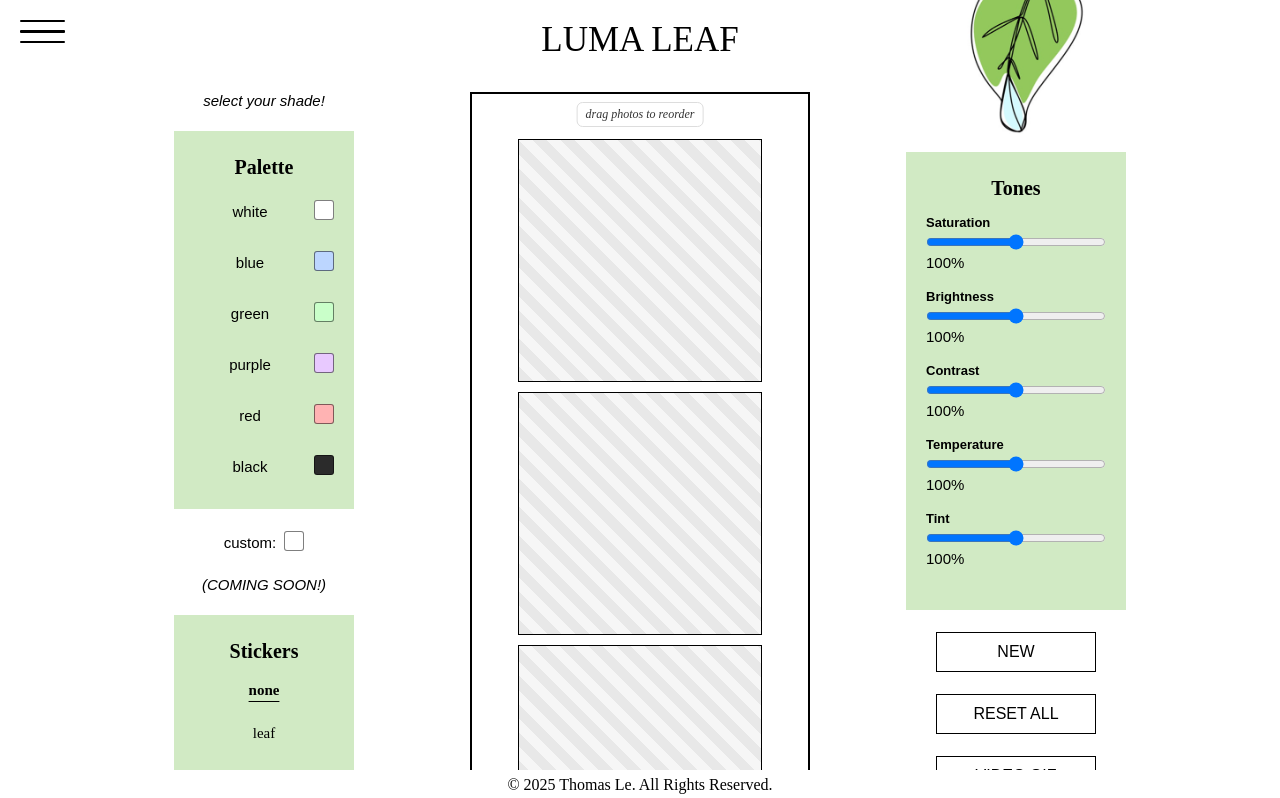
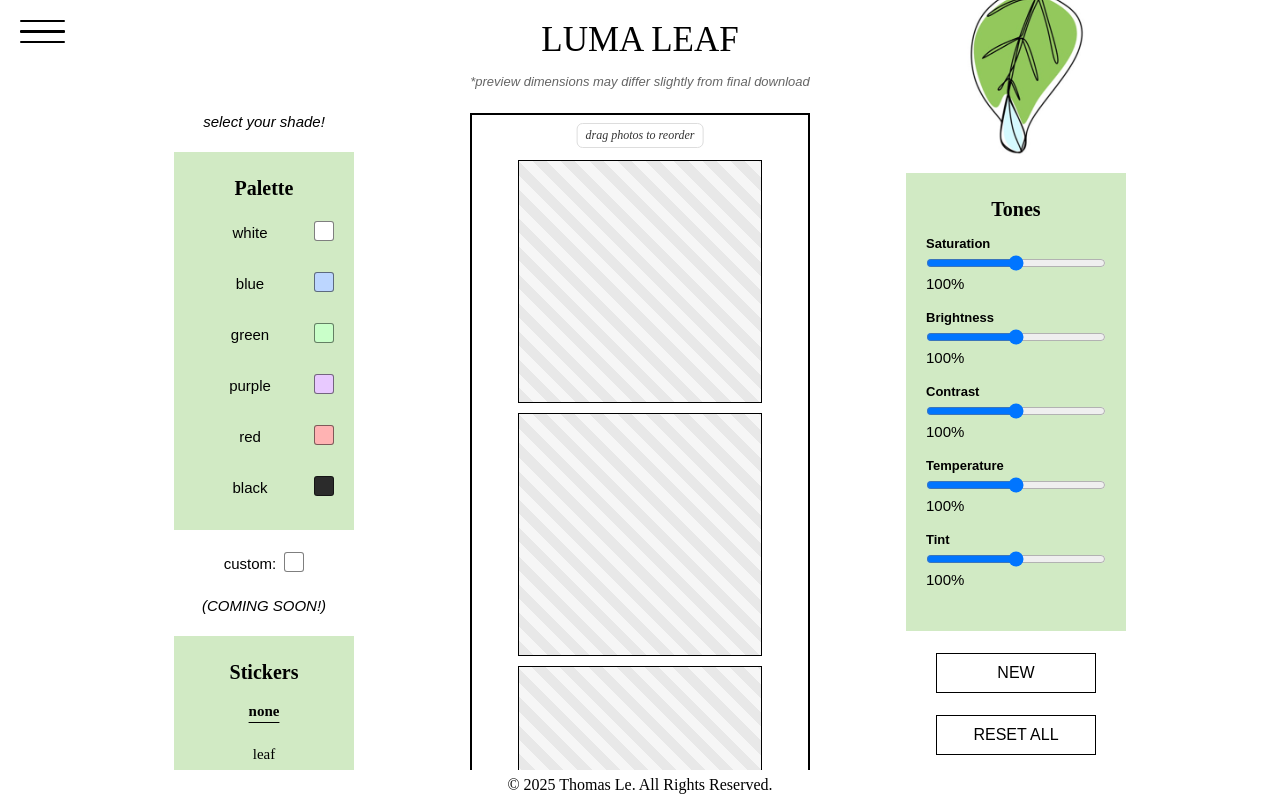
Before and after one commit to tomaseuu/project-photobooth, a Next.js app: page /photostrip in a window 1280 px wide. Shown: the top 798 px of the page. Built offline with nearby package versions, Linux system fonts and the light colour scheme.

Commit message:
added note in photostrip

```diff
--- a/src/app/photostrip/page.tsx
+++ b/src/app/photostrip/page.tsx
@@ -908,6 +908,9 @@
   return (
     <div className={styles.page}>
       <h1>LUMA LEAF</h1>
+      <p className={styles.dimensionsNote}>
+        *preview dimensions may differ slightly from final download
+      </p>
 
       <div className={styles.layout}>
         {/* LEFT: Palette + Custom + Themes */}
--- a/src/app/photostrip/photostrip.module.css
+++ b/src/app/photostrip/photostrip.module.css
@@ -587,3 +587,14 @@
   .stickerItem { font-size: 24px; }
   .stickerList { gap: 14px; }
 }
+
+.dimensionsNote {
+  font-family: Arial, Helvetica, sans-serif;
+  font-size: 13px;
+  font-style: italic;
+  color: #555;
+  text-align: center;
+  margin-top: -6px;
+  margin-bottom: 12px;
+  opacity: 0.9;
+}
```
